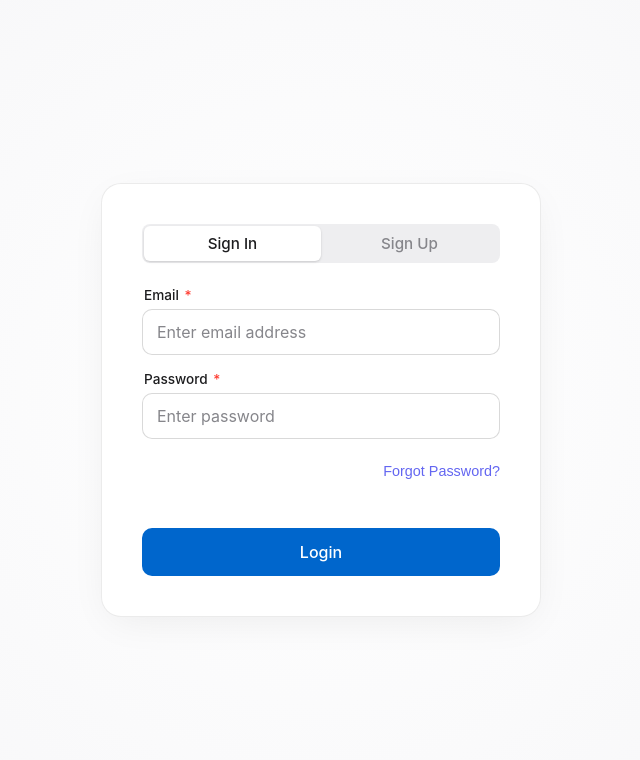
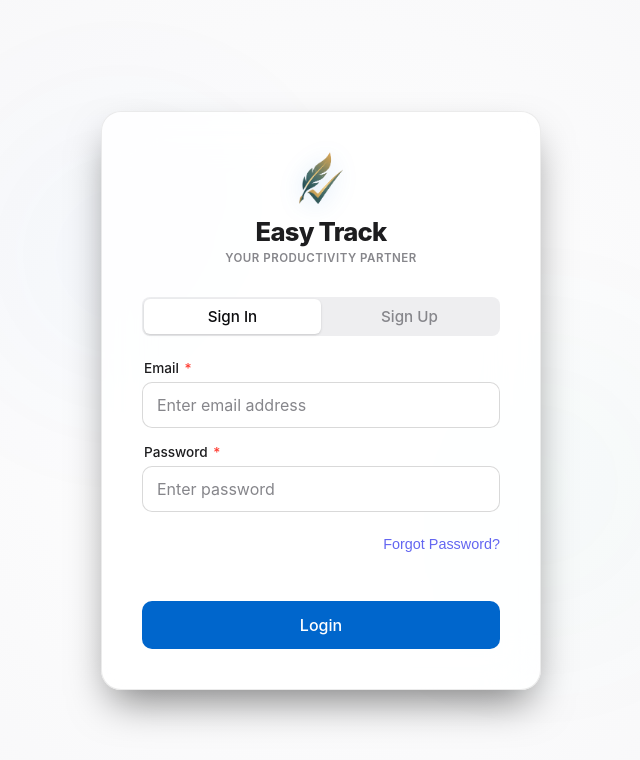
Before and after one commit to dhineshmsc/easy_track, a React (Vite) app: page / in a window 1280 px wide. Shown: the top 760 px of the page, without its empty margins (319-959 px from the left). Built offline with nearby package versions, Linux system fonts and the light colour scheme.

Commit message:
login page created

```diff
--- a/src/App.jsx
+++ b/src/App.jsx
@@ -23,7 +23,18 @@ const AuthInterface = () => {
 
   return (
     <div className="app-container">
+      {/* Dynamic ambient glowing circles in the background */}
+      <div className="glow-circle glow-1"></div>
+      <div className="glow-circle glow-2"></div>
+
       <div className="glass-panel">
+        {/* Brand Header */}
+        <div className="brand-header">
+          <img src="/logo.png" alt="Easy Track Logo" className="brand-logo" />
+          <h1 className="brand-title">Easy Track</h1>
+          <p className="brand-quote">Your Productivity Partner</p>
+        </div>
+
         <div className="tab-container">
           <button
             className={`tab ${currentView === 'login' || currentView === 'forgot' || currentView === 'update_password' ? 'active' : ''}`}
--- a/src/index.css
+++ b/src/index.css
@@ -1,10 +1,8 @@
-@import url('https://fonts.googleapis.com/css2?family=Inter:wght@300;400;500;600;700&display=swap');
-
 :root {
   --primary-color: #0066cc; /* Apple blue */
   --primary-hover: #005bb5;
   --bg-light: #f5f5f7; /* Apple gray bg */
-  --glass-bg: rgba(255, 255, 255, 0.85);
+  --glass-bg: rgba(255, 255, 255, 0.85); /* Apple-style light glass card */
   --glass-border: rgba(0, 0, 0, 0.08);
   --text-primary: #1d1d1f;
   --text-secondary: #86868b;
@@ -33,6 +31,79 @@ body, html {
   justify-content: center;
   background-color: #ffffff;
   background-image: radial-gradient(circle at center, #ffffff 0%, #f5f5f7 100%);
+  overflow: hidden;
+}
+
+/* Ambient Glow Background Circles */
+.glow-circle {
+  position: absolute;
+  border-radius: 50%;
+  filter: blur(80px);
+  z-index: 1;
+  opacity: 0.25;
+  animation: glowMove 15s infinite alternate ease-in-out;
+}
+
+.glow-1 {
+  width: 320px;
+  height: 320px;
+  background: radial-gradient(circle, rgba(0, 102, 204, 0.2) 0%, rgba(99, 102, 241, 0.05) 70%);
+  top: 15%;
+  left: 20%;
+}
+
+.glow-2 {
+  width: 360px;
+  height: 360px;
+  background: radial-gradient(circle, rgba(16, 185, 129, 0.15) 0%, rgba(99, 102, 241, 0.03) 80%);
+  bottom: 15%;
+  right: 20%;
+  animation-delay: -5s;
+}
+
+@keyframes glowMove {
+  0% {
+    transform: translate(0, 0) scale(1);
+  }
+  50% {
+    transform: translate(30px, -30px) scale(1.08);
+  }
+  100% {
+    transform: translate(-20px, 15px) scale(0.95);
+  }
+}
+
+/* Brand Header inside card */
+.brand-header {
+  display: flex;
+  flex-direction: column;
+  align-items: center;
+  text-align: center;
+  margin-bottom: 8px;
+}
+
+.brand-logo {
+  width: 52px;
+  height: 52px;
+  object-fit: contain;
+  margin-bottom: 12px;
+  filter: drop-shadow(0 4px 12px rgba(0, 102, 204, 0.15));
+}
+
+.brand-title {
+  font-size: 1.6rem;
+  font-weight: 800;
+  letter-spacing: -0.75px;
+  color: var(--text-primary);
+  margin-bottom: 4px;
+}
+
+.brand-quote {
+  font-size: 0.72rem;
+  font-weight: 600;
+  color: var(--text-secondary);
+  letter-spacing: 0.5px;
+  text-transform: uppercase;
 }
 
 .overlay {
@@ -45,12 +116,12 @@ body, html {
   width: 100%;
   max-width: 440px;
   background: var(--glass-bg);
-  backdrop-filter: blur(20px);
-  -webkit-backdrop-filter: blur(20px);
+  backdrop-filter: blur(24px);
+  -webkit-backdrop-filter: blur(24px);
   border: 1px solid var(--glass-border);
   border-radius: 20px;
   padding: 40px;
-  box-shadow: 0 10px 40px -10px rgba(0, 0, 0, 0.08);
+  box-shadow: 0 20px 40px -10px rgba(0, 0, 0, 0.5);
   animation: fadeIn 0.6s cubic-bezier(0.16, 1, 0.3, 1);
   display: flex;
   flex-direction: column;
@@ -119,7 +190,7 @@ body, html {
 
 .tab.active {
   background: #ffffff;
-  color: var(--text-primary);
+  color: #0c0c0e;
   box-shadow: 0 1px 3px rgba(0,0,0,0.1), 0 1px 2px rgba(0,0,0,0.06);
 }
 
@@ -161,7 +232,7 @@ body, html {
   background: #ffffff;
   border: 1px solid rgba(0, 0, 0, 0.15);
   border-radius: 10px;
-  color: var(--text-primary);
+  color: #0c0c0e;
   font-family: inherit;
   font-size: 1rem;
   transition: all 0.2s ease;
@@ -179,7 +250,7 @@ body, html {
 
 .input-group select option {
   background: #ffffff;
-  color: var(--text-primary);
+  color: #0c0c0e;
 }
 
 .input-group input:focus,
```
